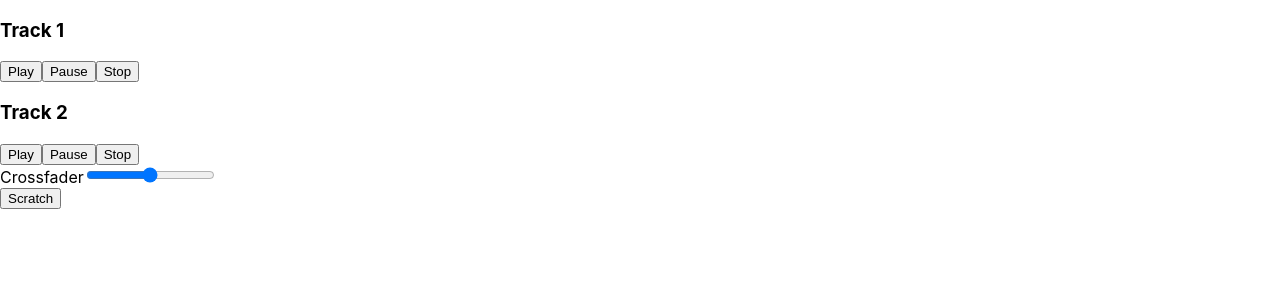
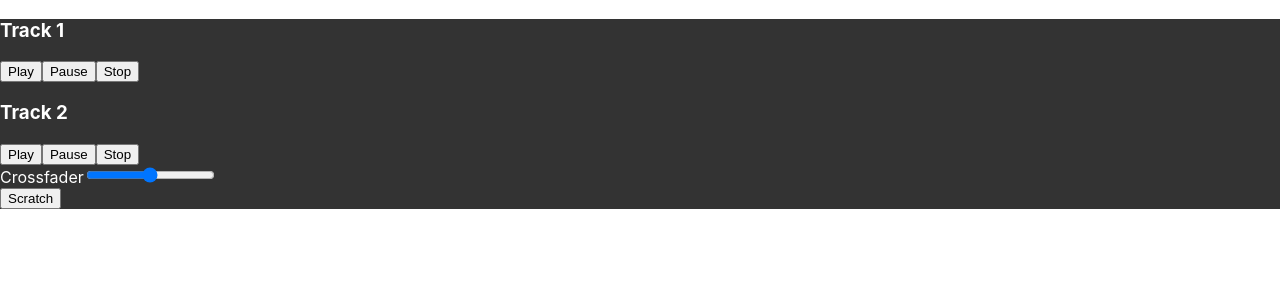
Before and after one commit to nneomaonochie/DJBoard, a React (Create React App) app: page / in a window 1280 px wide. Shown: the top 300 px of the page. Built offline with nearby package versions, Linux system fonts and the light colour scheme; no server answers.

Commit message:
dark grey background

```diff
--- a/package.json
+++ b/package.json
@@ -38,5 +38,8 @@
       "last 1 firefox version",
       "last 1 safari version"
     ]
+  },
+  "devDependencies": {
+    "eslint-plugin-jsx-a11y": "^6.10.2"
   }
 }
--- a/src/App.css
+++ b/src/App.css
@@ -1,3 +1,8 @@
+.dj-board, .track-deck, .controls, .crossfader, .scratching {
+  background-color: #333; /* Dark grey */
+  color: white; /* Optional: to ensure text is readable */
+}
+
 .App {
   text-align: center;
 }
```
Also changed, not shown: 1 other file (tests, documents, lock files or other folders).
